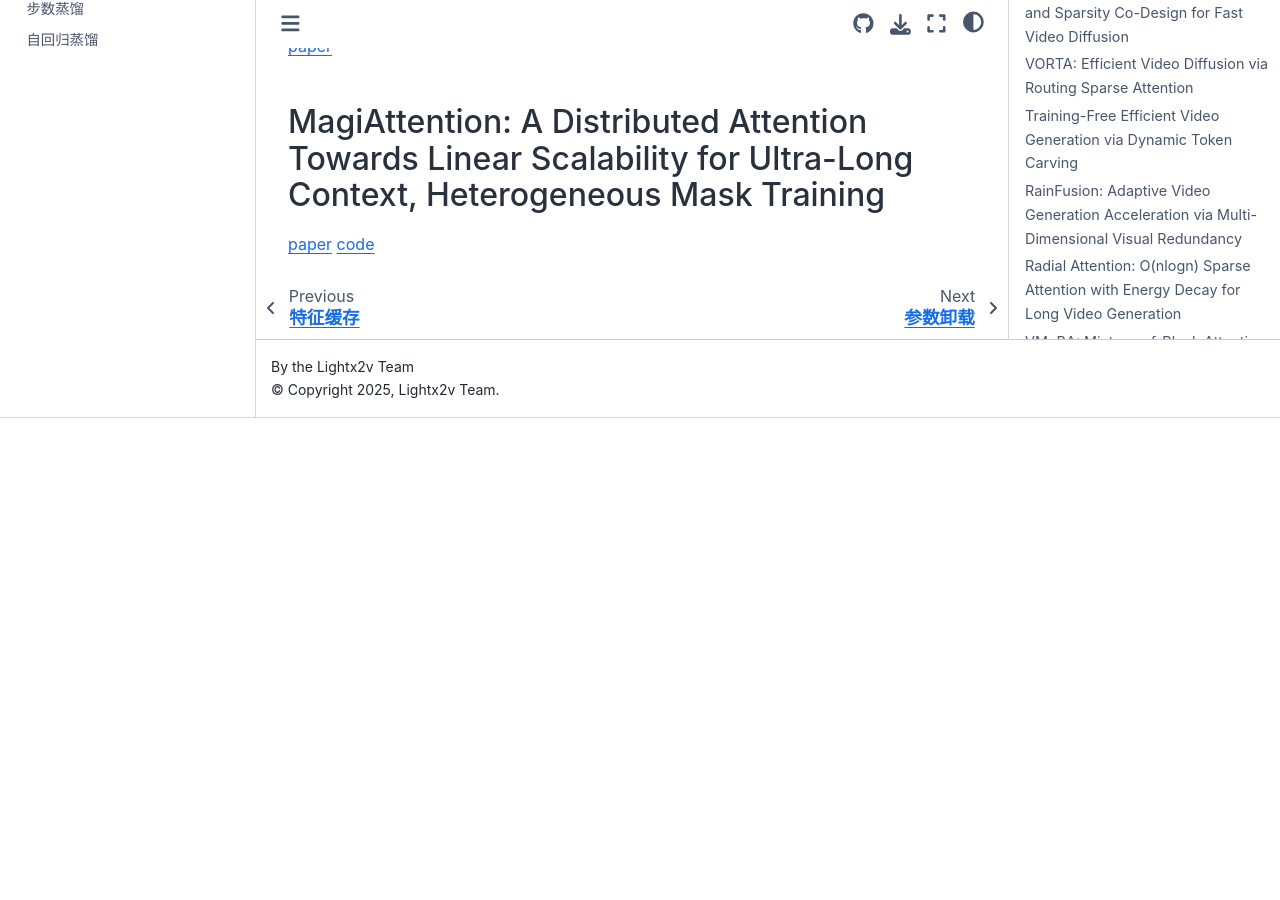
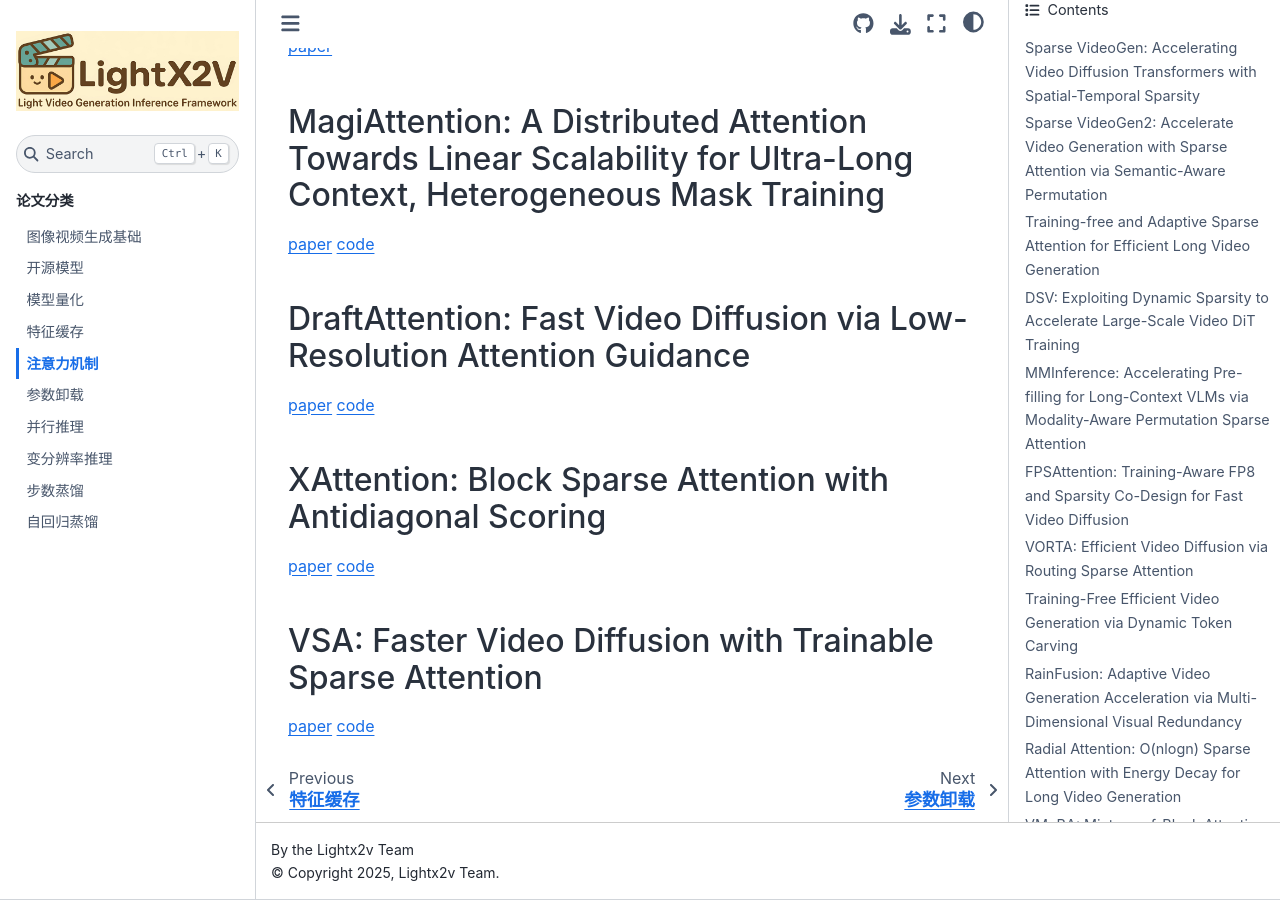
Before and after one commit to olek-soft-engineer/LightX2V, a Sphinx documentation site: the page built from docs/PAPERS_ZH_CN/source/papers/attention.md, in a window 1280 px wide and 900 px high, scrolled down 4037 px. Built offline with Sphinx 7.4.7 and the Sphinx Book theme 1.1.4, drawn with Linux system fonts in a browser that asks for light colours; before the commit the page ends 4455 px from its top, so only the background shows below that.

Commit message:
[Doc] update attention papers (#327)

```diff
--- a/docs/PAPERS_ZH_CN/source/papers/attention.md
+++ b/docs/PAPERS_ZH_CN/source/papers/attention.md
@@ -91,3 +91,15 @@
 ### MagiAttention: A Distributed Attention Towards Linear Scalability for Ultra-Long Context, Heterogeneous Mask Training
 
 [paper](https://sandai-org.github.io/MagiAttention/blog/) [code](https://github.com/SandAI-org/MagiAttention)
+
+### DraftAttention: Fast Video Diffusion via Low-Resolution Attention Guidance
+
+[paper](https://arxiv.org/abs/2505.14708) [code](https://github.com/shawnricecake/draft-attention)
+
+### XAttention: Block Sparse Attention with Antidiagonal Scoring
+
+[paper](https://arxiv.org/abs/2503.16428) [code](https://github.com/mit-han-lab/x-attention)
+
+### VSA: Faster Video Diffusion with Trainable Sparse Attention
+
+[paper](https://arxiv.org/abs/2505.13389) [code](https://github.com/hao-ai-lab/FastVideo)
```
